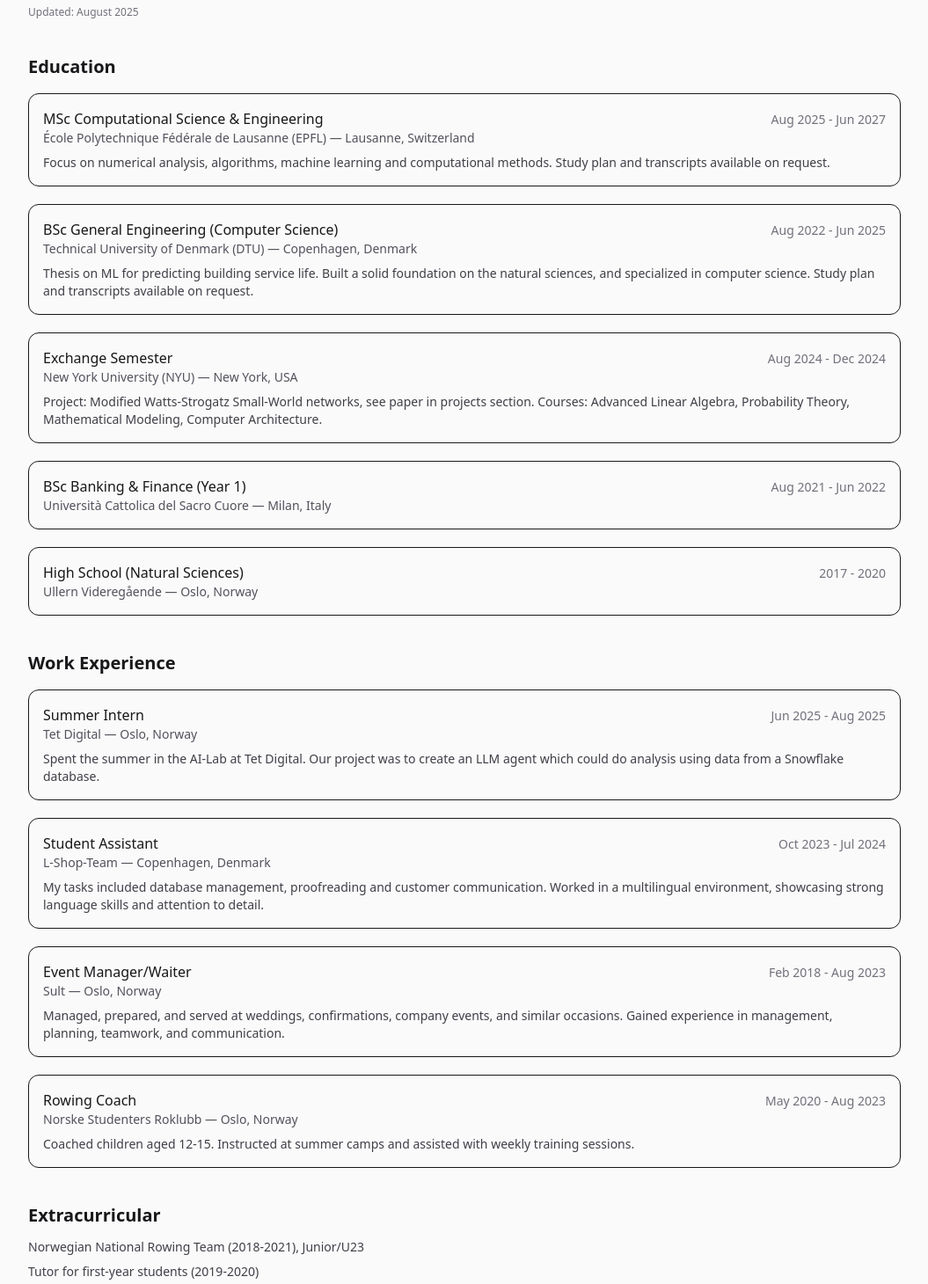
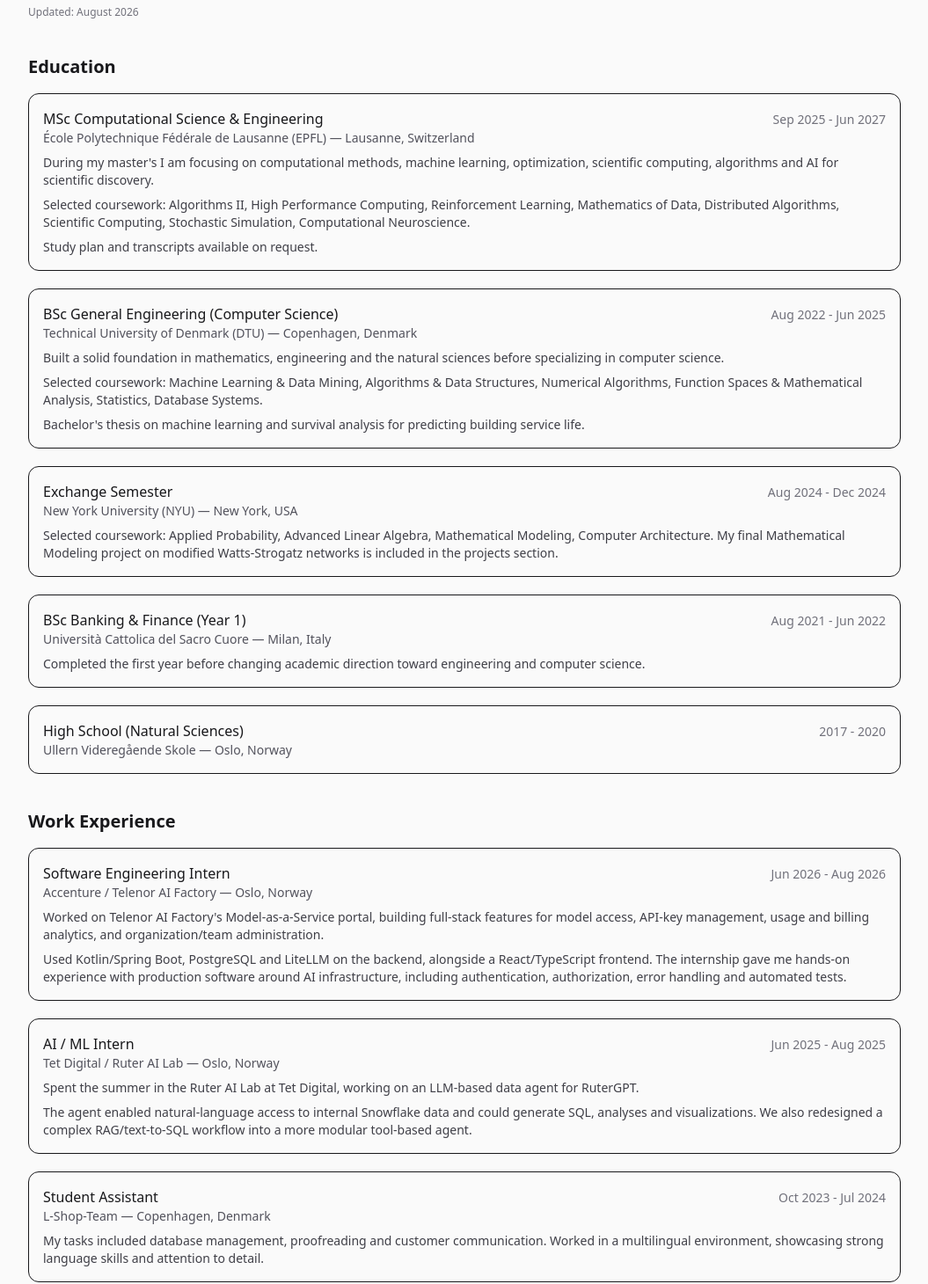
Before and after one commit to OscarWohlf/personal_website, a React (Vite) app: page /cv in a window 1280 px wide. Shown: the part 153-1613 px from the top of the page at 88% size, without its empty margins (112-1167 px from the left). Built offline with nearby package versions, Linux system fonts and the light colour scheme.

Commit message:
updated cv

```diff
--- a/src/data/cv.en.ts
+++ b/src/data/cv.en.ts
@@ -3,22 +3,29 @@
 
 const data: CVData = {
   CV_URL: "/papers/Oscar_Wohlfahrt_CV.pdf",
-  lastUpdated: "August 2025",
+  lastUpdated: "August 2026",
   education: [
     {
       title: "MSc Computational Science & Engineering",
       org: "École Polytechnique Fédérale de Lausanne (EPFL)",
       where: "Lausanne, Switzerland",
-      period: "Aug 2025 - Jun 2027",
-      details: "Focus on numerical analysis, algorithms, machine learning and computational methods. Study plan and transcripts available on request.",
+      period: "Sep 2025 - Jun 2027",
+      details: [
+        "During my master's I am focusing on computational methods, machine learning, optimization, scientific computing, algorithms and AI for scientific discovery.",
+        "Selected coursework: Algorithms II, High Performance Computing, Reinforcement Learning, Mathematics of Data, Distributed Algorithms, Scientific Computing, Stochastic Simulation, Computational Neuroscience.",
+        "Study plan and transcripts available on request.",
+      ],
     },
     {
       title: "BSc General Engineering (Computer Science)",
       org: "Technical University of Denmark (DTU)",
       where: "Copenhagen, Denmark",
       period: "Aug 2022 - Jun 2025",
-      details:
-        "Thesis on ML for predicting building service life. Built a solid foundation on the natural sciences, and specialized in computer science. Study plan and transcripts available on request.",
+      details: [
+        "Built a solid foundation in mathematics, engineering and the natural sciences before specializing in computer science.",
+        "Selected coursework: Machine Learning & Data Mining, Algorithms & Data Structures, Numerical Algorithms, Function Spaces & Mathematical Analysis, Statistics, Database Systems.",
+        "Bachelor's thesis on machine learning and survival analysis for predicting building service life.",
+      ],
     },
     {
       title: "Exchange Semester",
@@ -26,29 +33,43 @@
       where: "New York, USA",
       period: "Aug 2024 - Dec 2024",
       details:
-        "Project: Modified Watts-Strogatz Small-World networks, see paper in projects section. Courses: Advanced Linear Algebra, Probability Theory, Mathematical Modeling, Computer Architecture.",
+        "Selected coursework: Applied Probability, Advanced Linear Algebra, Mathematical Modeling, Computer Architecture. My final Mathematical Modeling project on modified Watts-Strogatz networks is included in the projects section.",
     },
     {
       title: "BSc Banking & Finance (Year 1)",
       org: "Università Cattolica del Sacro Cuore",
       where: "Milan, Italy",
       period: "Aug 2021 - Jun 2022",
+      details:
+        "Completed the first year before changing academic direction toward engineering and computer science.",
     },
     {
       title: "High School (Natural Sciences)",
-      org: "Ullern Videregående",
+      org: "Ullern Videregående Skole",
       where: "Oslo, Norway",
       period: "2017 - 2020",
     },
   ],
   experience: [
     {
-      role: "Summer Intern",
-      org: "Tet Digital",
+      role: "Software Engineering Intern",
+      org: "Accenture / Telenor AI Factory",
+      where: "Oslo, Norway",
+      period: "Jun 2026 - Aug 2026",
+      details: [
+        "Worked on Telenor AI Factory's Model-as-a-Service portal, building full-stack features for model access, API-key management, usage and billing analytics, and organization/team administration.",
+        "Used Kotlin/Spring Boot, PostgreSQL and LiteLLM on the backend, alongside a React/TypeScript frontend. The internship gave me hands-on experience with production software around AI infrastructure, including authentication, authorization, error handling and automated tests.",
+      ],
+    },
+    {
+      role: "AI / ML Intern",
+      org: "Tet Digital / Ruter AI Lab",
       where: "Oslo, Norway",
       period: "Jun 2025 - Aug 2025",
-      details:
-        "Spent the summer in the AI-Lab at Tet Digital. Our project was to create an LLM agent which could do analysis using data from a Snowflake database.",
+      details: [
+        "Spent the summer in the Ruter AI Lab at Tet Digital, working on an LLM-based data agent for RuterGPT.",
+        "The agent enabled natural-language access to internal Snowflake data and could generate SQL, analyses and visualizations. We also redesigned a complex RAG/text-to-SQL workflow into a more modular tool-based agent.",
+      ],
     },
     {
       role: "Student Assistant",
@@ -76,7 +97,7 @@
     },
   ],
   extras: [
-    "Norwegian National Rowing Team (2018-2021), Junior/U23",
+    "Norwegian National Rowing Team (2018-2021), Junior/U23 athlete, competed nationally and internationally",
     "Tutor for first-year students (2019-2020)",
     "Student bartender (2022-2025)",
   ],
--- a/src/data/cv.nb.ts
+++ b/src/data/cv.nb.ts
@@ -3,22 +3,29 @@
 
 const data: CVData = {
   CV_URL: "/papers/Oscar_Wohlfahrt_CV.pdf",
-  lastUpdated: "aug 2025",
+  lastUpdated: "august 2026",
   education: [
     {
       title: "MSc Computational Science & Engineering",
       org: "École Polytechnique Fédérale de Lausanne (EPFL)",
       where: "Lausanne, Sveits",
-      period: "Aug 2025 - Jun 2027",
-      details: "Fokus på numerisk analyse, algoritmer, maskinlæring og beregninger. Studieplan og karakterer kan sendes ved forespørsel.",
+      period: "Sep 2025 - Jun 2027",
+      details: [
+        "Under masteren fokuserer jeg på beregningsmetoder, maskinlæring, optimering, scientific computing, algoritmer og AI for vitenskapelige anvendelser.",
+        "Utvalgte fag: Algorithms II, High Performance Computing, Reinforcement Learning, Mathematics of Data, Distributed Algorithms, Scientific Computing, Stochastic Simulation, Computational Neuroscience.",
+        "Studieplan og karakterutskrift kan sendes ved forespørsel.",
+      ],
     },
     {
       title: "BSc General Engineering (Computer Science)",
       org: "Danmarks Tekniske Universitet (DTU)",
       where: "København, Danmark",
       period: "Aug 2022 - Jun 2025",
-      details:
-        "Bacheloroppgave om å estimere bygningers levetid ved bruk av maskinlæring. Bygget en god base med realfag og spesiliaserte meg i datateknologi. Studieplan og karakterer kan sendes ved forespørsel.",
+      details: [
+        "Bygget et solid grunnlag i matematikk, ingeniørfag og realfag før jeg spesialiserte meg i datateknologi.",
+        "Utvalgte fag: Machine Learning & Data Mining, Algorithms & Data Structures, Numerical Algorithms, Function Spaces & Mathematical Analysis, Statistics, Database Systems.",
+        "Bacheloroppgave om maskinlæring og overlevelsesanalyse for å estimere bygningers levetid.",
+      ],
     },
     {
       title: "Utvekslingssemester",
@@ -26,29 +33,43 @@
       where: "New York, USA",
       period: "Aug 2024 - Des 2024",
       details:
-        "Prosjekt: Modifisert Watts-Strogatz Small-World nettwerk. Fag: Videregående Lineær Algebra, Sannsynlighetsregning, Matematisk Modellering, Datamaskinarkitektur.",
+        "Utvalgte fag: Applied Probability, Advanced Linear Algebra, Mathematical Modeling, Computer Architecture. Prosjektet mitt om modifiserte Watts-Strogatz-nettverk ligger i prosjektseksjonen.",
     },
     {
       title: "BSc Finans (1. år)",
       org: "Università Cattolica del Sacro Cuore",
       where: "Milano, Italia",
       period: "Aug 2021 - Jun 2022",
+      details:
+        "Fullførte førsteåret før jeg byttet faglig retning mot ingeniørfag og datateknologi.",
     },
     {
-      title: "Videregående — Realfag",
+      title: "Videregående (Realfag)",
       org: "Ullern Videregående Skole",
       where: "Oslo, Norge",
       period: "2017 - 2020",
     },
   ],
   experience: [
-        {
-      role: "Sommerstudent",
-      org: "Tet Digital",
-      where: "Oslo, Norway",
+    {
+      role: "Software Engineering Intern",
+      org: "Accenture / Telenor AI Factory",
+      where: "Oslo, Norge",
+      period: "Jun 2026 - Aug 2026",
+      details: [
+        "Jobbet på Telenor AI Factorys Model-as-a-Service-portal, med fullstack-funksjonalitet for model access, API-nøkkeladministrasjon, usage- og billing-analyse og organisasjon/team-administrasjon.",
+        "Brukte Kotlin/Spring Boot, PostgreSQL og LiteLLM på backend, sammen med React/TypeScript på frontend. Internshipet ga meg praktisk erfaring med produksjonsnær programvare rundt AI-infrastruktur, inkludert autentisering, autorisering, feilhåndtering og automatiserte tester.",
+      ],
+    },
+    {
+      role: "AI / ML Intern",
+      org: "Tet Digital / Ruter AI Lab",
+      where: "Oslo, Norge",
       period: "Jun 2025 - Aug 2025",
-      details:
-        "Jobbet i AI-Labben til Tet-Digital. Prosjektet vårt var å lage en LLM agent som kunne gjøre analyse med hjelp av data fra en Snowflake database.",
+      details: [
+        "Jobbet i Ruter AI Lab hos Tet Digital, med en LLM-basert dataagent for RuterGPT.",
+        "Agenten gjorde det mulig å bruke naturlig språk mot interne Snowflake-data og kunne generere SQL, analyser og visualiseringer. Vi jobbet også med å gjøre en kompleks RAG/text-to-SQL-flyt mer modulær og verktøybasert.",
+      ],
     },
     {
       role: "Studentmedarbeider",
@@ -76,9 +97,9 @@
     },
   ],
   extras: [
-    "Norges landslag i roing (2018-2021), Junior/U23",
+    "Norges landslag i roing (2018-2021), Junior/U23-utøver, konkurrerte nasjonalt og internasjonalt",
     "Fadder for nye studenter (2019-2020)",
-    "Student-bartender (2022- 2025)",
+    "Student-bartender (2022-2025)",
   ],
 }
 
```
Also changed, not shown: 1 other file (tests, documents, lock files or other folders).
